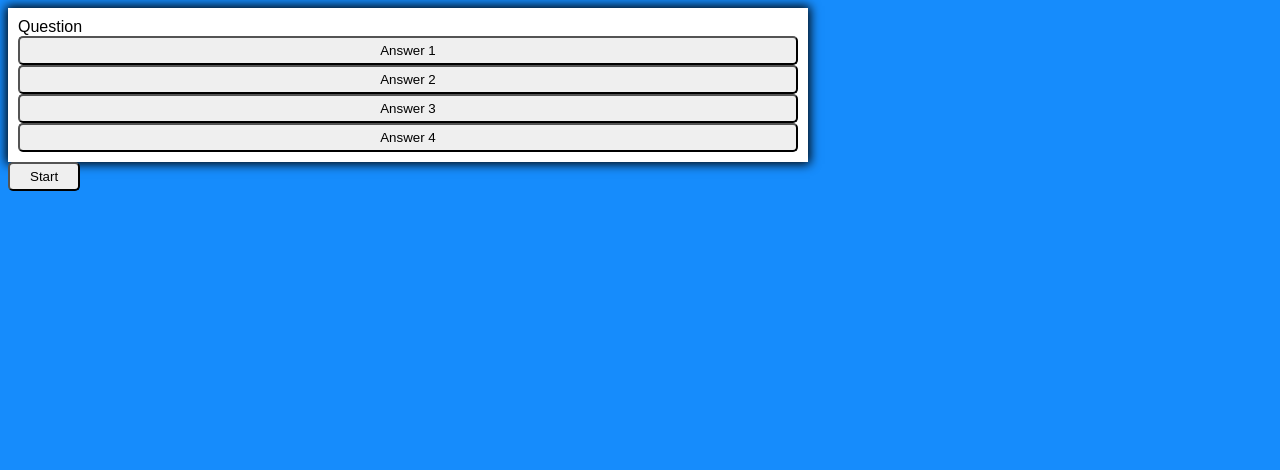
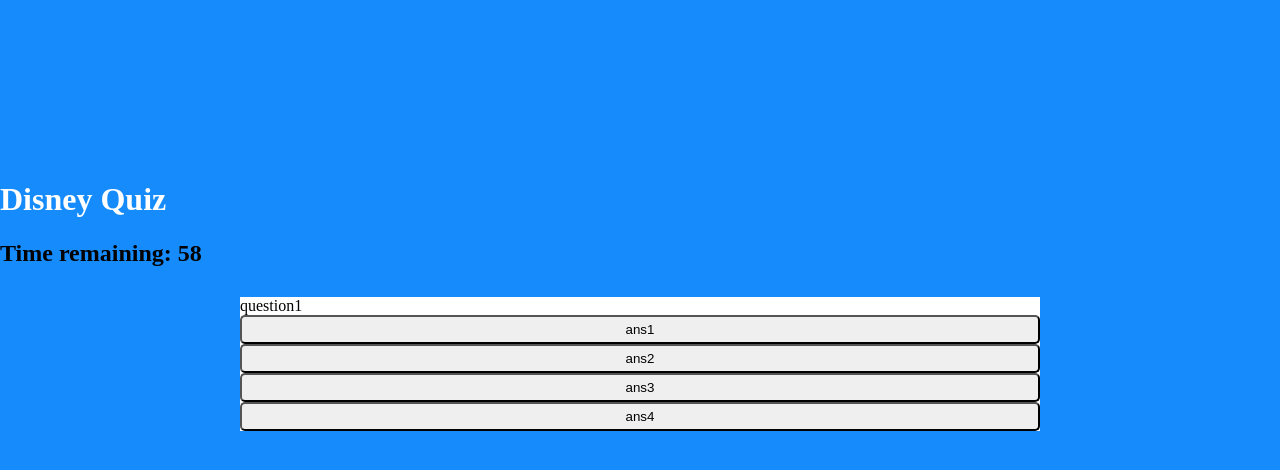
Before and after one commit to wolfdog27/code-quiz, a plain HTML site: page new.html in a window 1280 px wide. Both pictures are taken after a click on the button "Start". Drawn offline with Linux system fonts and the light colour scheme.

Commit message:
new start

```diff
--- a/new.html
+++ b/new.html
@@ -7,14 +7,16 @@
     <link rel="stylesheet" href="style.css">
 </head>
 <body>
+    <h1>Disney Quiz</h1>
+    <h2 class="time"></h2>
     <div class="container">
         <div id="question-container" class="hide">
             <div id="question">Question</div>
             <div id="answer-buttons" class="btn-grid">
-                <button class="btn">Answer 1</button>
-                <button class="btn">Answer 2</button>
-                <button class="btn">Answer 3</button>
-                <button class="btn">Answer 4</button>
+                <button class="btn btn1">Answer 1</button>
+                <button class="btn btn2">Answer 2</button>
+                <button class="btn btn3">Answer 3</button>
+                <button class="btn btn4">Answer 4</button>
             </div>
         </div>
     </div>
--- a/new.js
+++ b/new.js
@@ -0,0 +1,112 @@
+// create global var
+
+var questionsContainer= document.querySelector("#question-container")
+var startBtn=document.querySelector("#start-btn")
+var questionDiv=document.querySelector("#question")
+var answerBtn1=document.querySelector(".btn1")
+var answerBtn2=document.querySelector(".btn2")
+var answerBtn3=document.querySelector(".btn3")
+var answerBtn4=document.querySelector(".btn4")
+var answersDiv= document.querySelector("#answer-buttons")
+
+var count =0
+var score =0
+var timeRemaining = 60
+var timeEl = document.querySelector(".time");
+
+
+var myQuestions=[
+    {
+        question:"question1",
+        ans1:"ans1",
+        ans2:"ans2",
+        ans3:"ans3",
+        ans4:"ans4",
+        correctAnswer:"ans2"
+    },
+    {
+        question:"question2",
+        ans1:"ans1",
+        ans2:"ans2",
+        ans3:"ans3",
+        ans4:"ans4",
+        correctAnswer:"ans4"
+    },
+    {
+        question:"question3",
+        ans1:"ans1",
+        ans2:"ans2",
+        ans3:"ans3",
+        ans4:"ans4",
+        correctAnswer:"ans1"
+    }
+]
+// hide the questinsContainer
+
+questionsContainer.style.display="none"
+
+
+startBtn.addEventListener("click",function(){
+    questionsContainer.style.display="block"
+    startBtn.style.display="none"
+    printQuestions()
+    setTime()
+})
+
+
+function printQuestions(){
+questionDiv.textContent= myQuestions[count].question
+answerBtn1.textContent= myQuestions[count].ans1
+answerBtn2.textContent= myQuestions[count].ans2
+answerBtn3.textContent= myQuestions[count].ans3
+answerBtn4.textContent= myQuestions[count].ans4
+}
+
+answersDiv.addEventListener("click",function(event){
+console.log(event.target.textContent);
+if(count<myQuestions.length -1){
+    count ++
+}
+printQuestions()
+})
+
+function setTime() {
+    var timerInterval = setInterval(function() {
+      timeRemaining--;
+      timeEl.textContent = "Time remaining: "+timeRemaining;
+
+      if(timeRemaining === 0) {
+        clearInterval(timerInterval);
+      }
+
+    }, 1000);
+  }
+
+
+
+
+// Need to make title page with start button
+// when then timer begins and asked a question
+// I think it needs to be an array of question and answers
+    // this will be randomized and continued with every guess
+
+
+// if correct - ask next quesiton - maybe add more time?
+//      if else statements
+// if incorrect - minus time - ask next question
+
+// reaches 0, game ends and go to score page
+// can save initals and score on score page
+
+// add button to play again?
+
+
+
+
+
+
+
+
+
+
+// timer function from class:
--- a/style.css
+++ b/style.css
@@ -1,24 +1,32 @@
-*, *::before, *::after {
-  box-sizing: border-box;
-  font-family: fantasy;
-}
 
 body{
-  padding: 0;
-  margin: 0 auto
-  display: flex;
-  justify-content: center;
+  margin: 0 auto;
+  padding-top: 10em;
   align-items: center;
   background-color: rgb(22, 140, 252);
 }
 
+h1 {
+  color: white;
+  align-items: center;
+}
+
 .container {
+
   width: 800px;
   max-width: 80%;
-  background-color: white;
-  padding: 10px;
-  box-shadow: 0 0 10px 2px;
 
+  padding: 10px 30px 30px;
+
+  margin: auto;
+
+}
+
+.controls {
+  display: flex;
+  justify-content: center;
+  margin: auto;
+  padding: 1.5em;
 }
 
 .btn-grid {
@@ -27,5 +35,9 @@ body{
 
 .btn {
   border-radius: 5px;
-  padding: 5px 20px
+  padding: 5px 20px;
 }
+
+#question-container{
+  background-color: white;
+}
```
Also changed, not shown: game.html (+1 -1 lines), script.js (+0 -71 lines).
